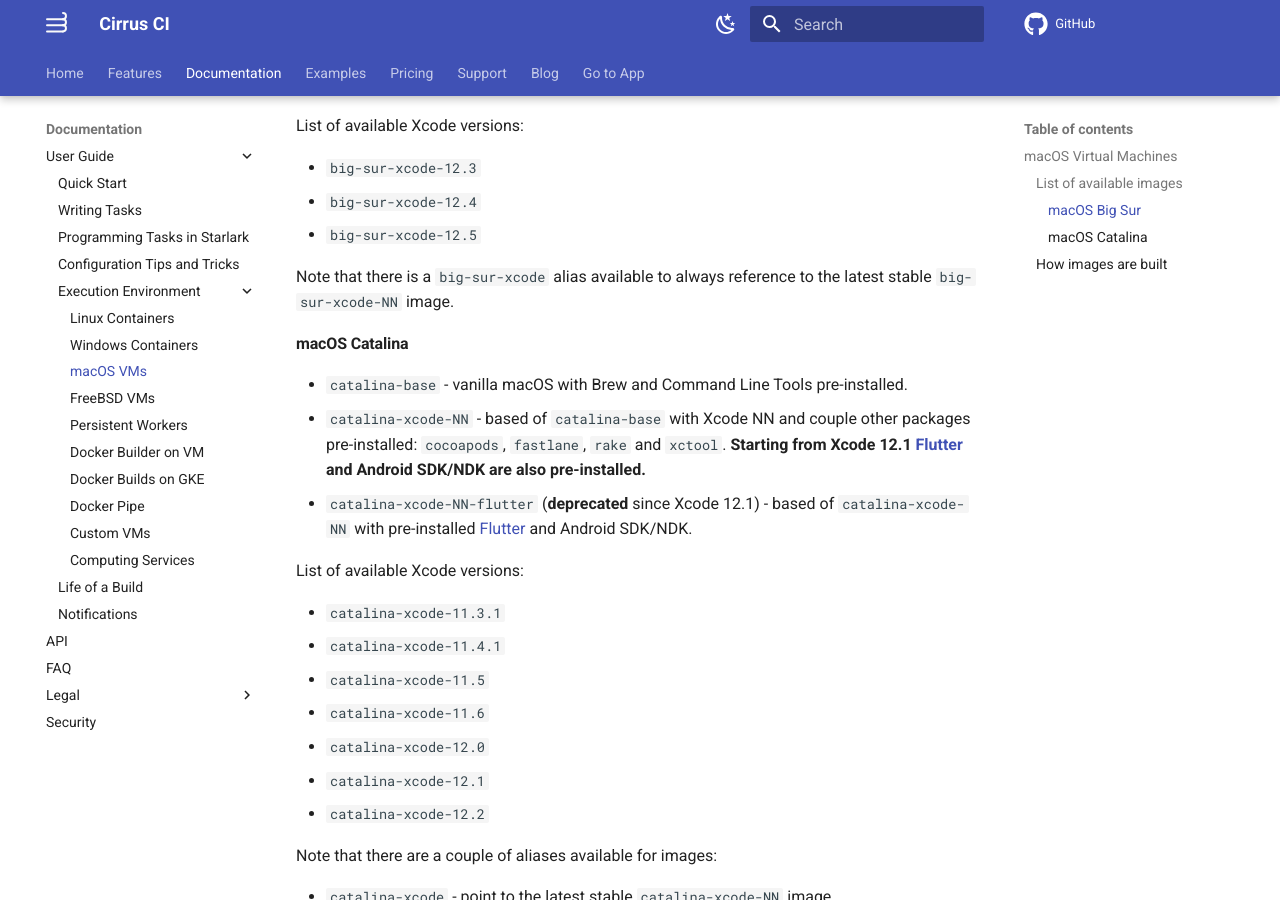
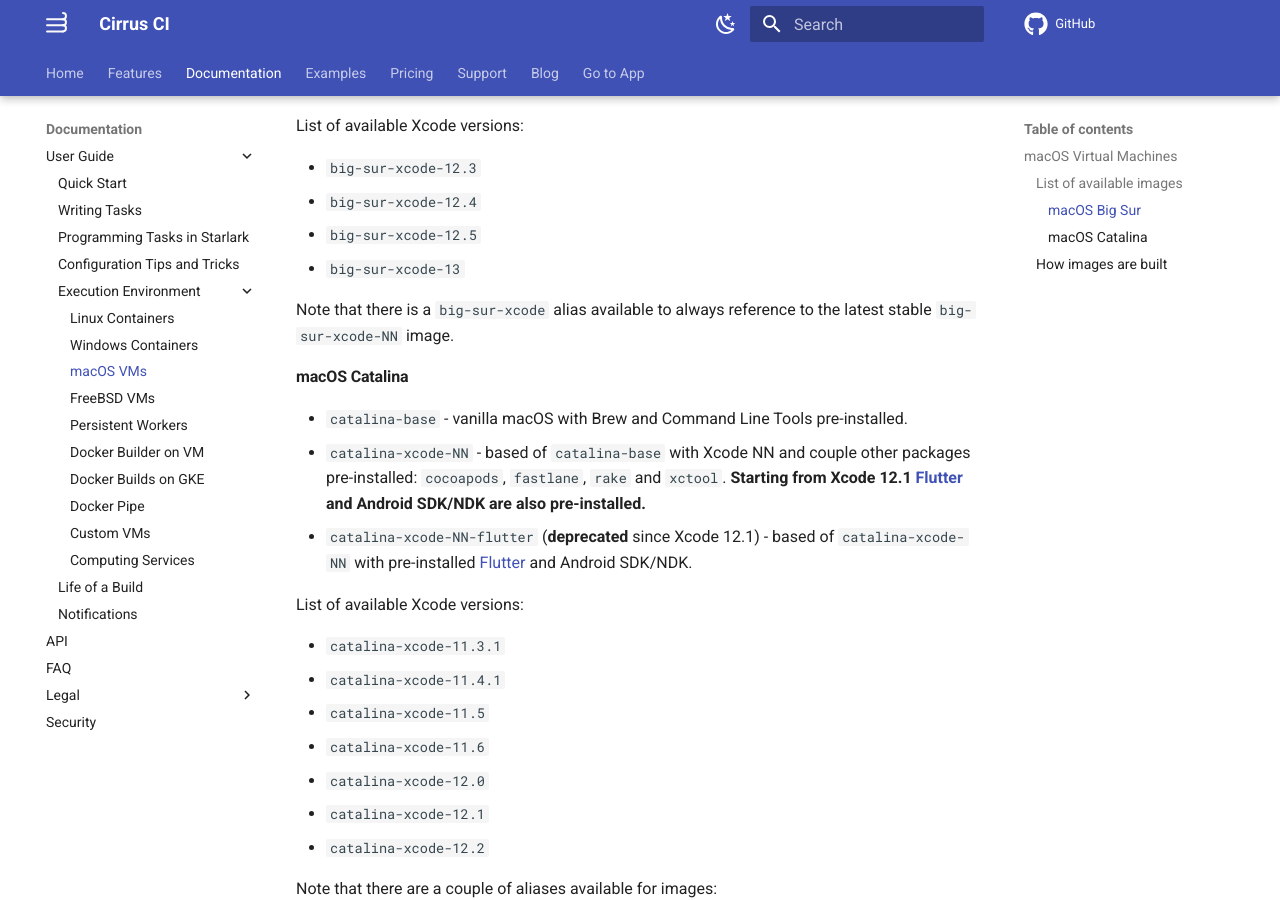
Before and after one commit to cirruslabs/cirrus-ci-docs, an MkDocs documentation site: the page built from docs/guide/macOS.md, in a window 1280 px wide and 900 px high, scrolled down 553 px. Built offline with MkDocs 1.6.1 and Material for MkDocs 9.7.7, drawn with Linux system fonts in a browser that asks for light colours; comment, search, counter and statistics services are not loaded.

Commit message:
big-sur-xcode-13

```diff
--- a/docs/guide/macOS.md
+++ b/docs/guide/macOS.md
@@ -24,6 +24,7 @@ List of available Xcode versions:
 * `big-sur-xcode-12.3`
 * `big-sur-xcode-12.4`
 * `big-sur-xcode-12.5`
+* `big-sur-xcode-13`
 
 Note that there is a `big-sur-xcode` alias available to always reference to the latest stable `big-sur-xcode-NN` image.
 
```
